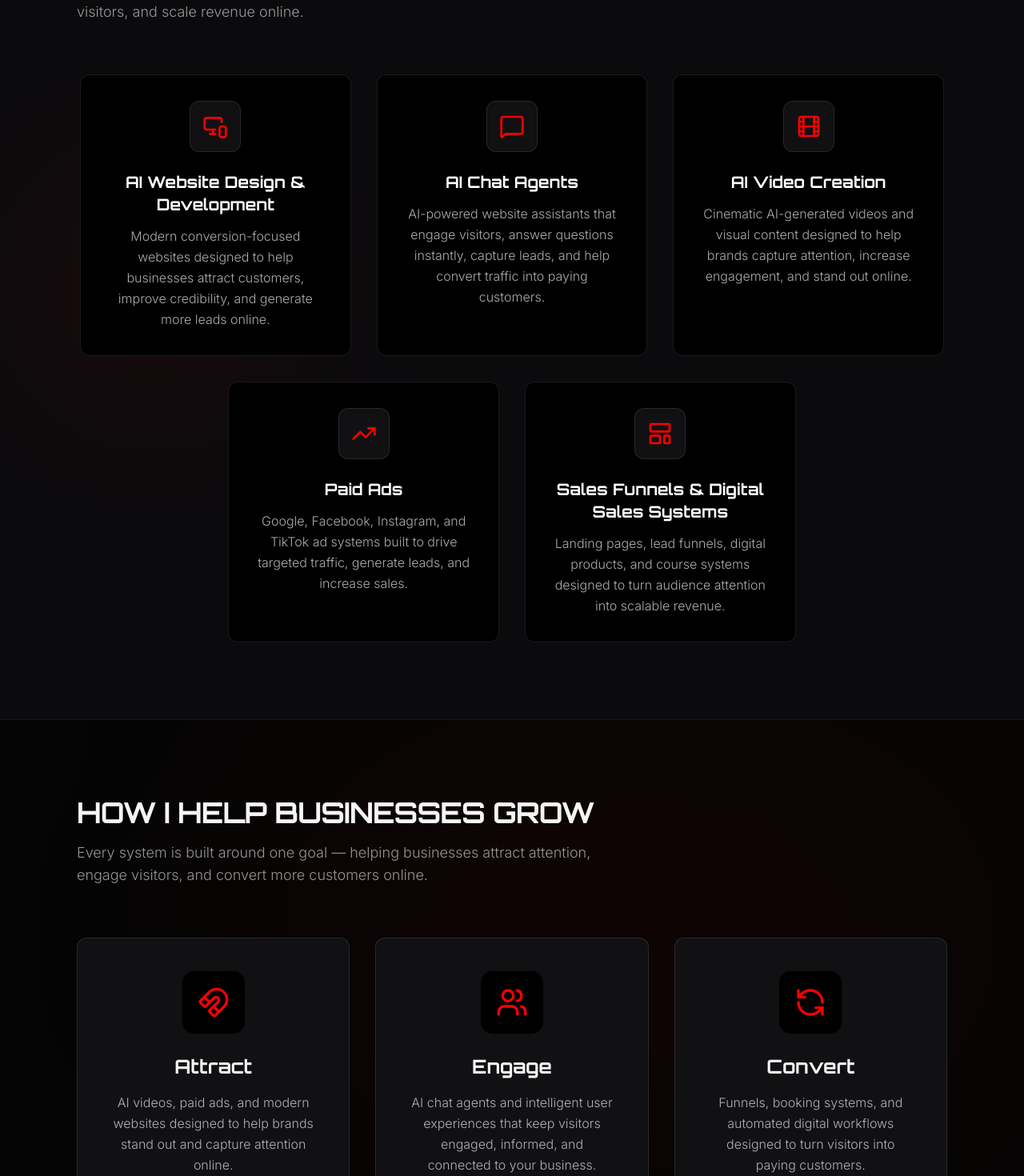
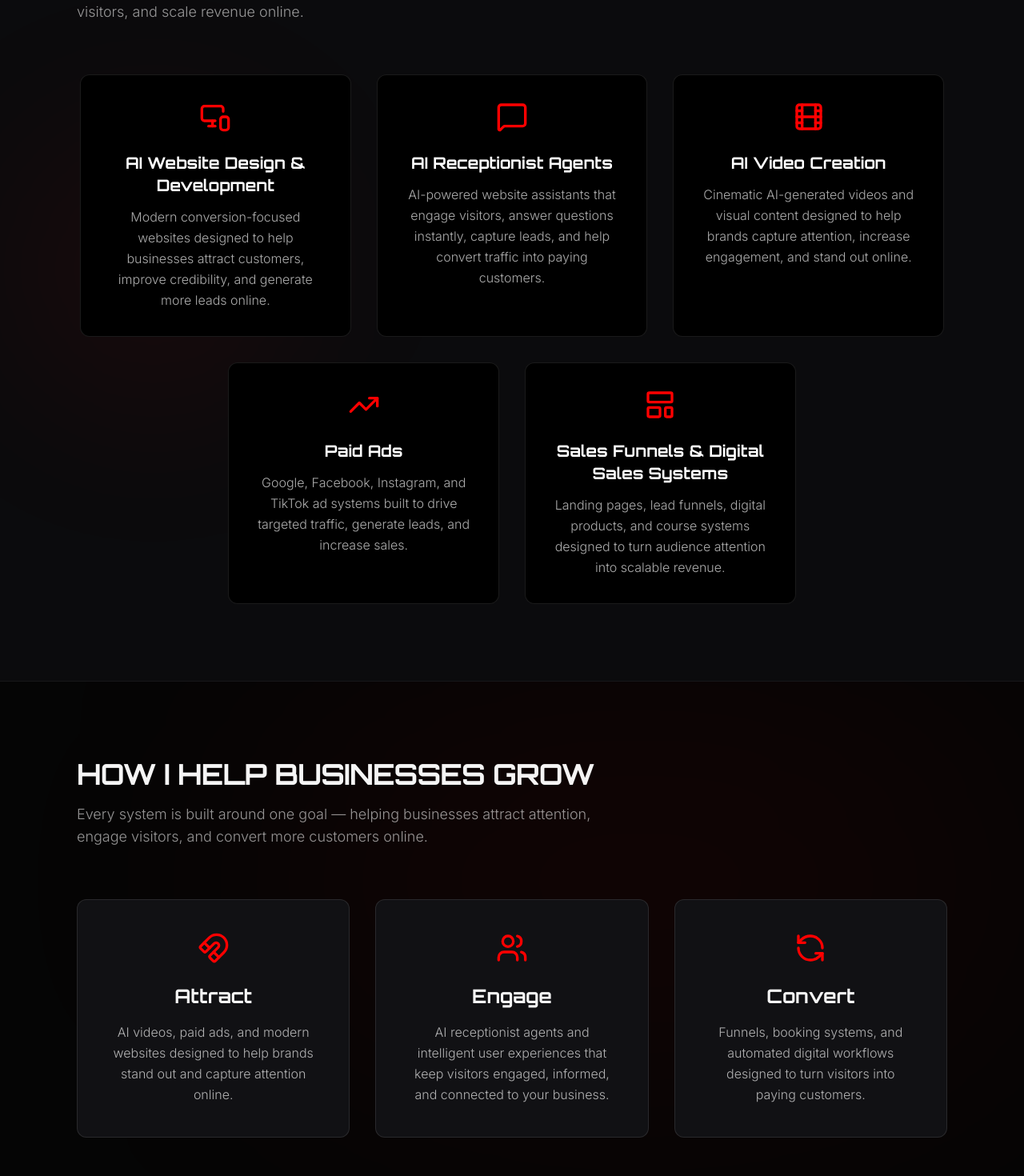
Before and after one commit to digitalchuwkudi/Digital-Chukwudi-Portfolio, a React (Vite) app: page / in a window 1280 px wide. Shown: the part 1140-2610 px from the top of the page at 80% size. Built offline with nearby package versions, Linux system fonts and the light colour scheme.

Commit message:
feat: rebrand AI chat agents to AI receptionist agents
- Update terminology across components to reflect "AI receptionist agents"
- Add react-player dependency for future media integration
- Adjust service card icon sizes for improved visual consistency

```diff
--- a/src/components/Hero.tsx
+++ b/src/components/Hero.tsx
@@ -35,7 +35,7 @@ export function Hero() {
           </h1>
 
           <p className="text-lg sm:text-xl text-soft-white/90 font-light leading-relaxed max-w-2xl drop-shadow-sm">
-            From AI websites and chat agents to cinematic AI videos, paid ads, and digital sales systems - I help turn attention into leads and sales.
+            From AI websites and AI receptionist agents to cinematic AI videos, paid ads, and digital sales systems - I help turn attention into leads and sales.
           </p>
         </motion.div>
 
--- a/src/components/HowIHelp.tsx
+++ b/src/components/HowIHelp.tsx
@@ -5,17 +5,17 @@ const steps = [
   {
     title: "Attract",
     description: "AI videos, paid ads, and modern websites designed to help brands stand out and capture attention online.",
-    icon: <div className="w-20 h-20 bg-black rounded-2xl flex items-center justify-center border border-white/5 shadow-inner mb-6 mx-auto"><Magnet className="w-10 h-10 text-brand-orange" /></div>
+    icon: <Magnet className="w-10 h-10 text-brand-orange mb-6" />
   },
   {
     title: "Engage",
-    description: "AI chat agents and intelligent user experiences that keep visitors engaged, informed, and connected to your business.",
-    icon: <div className="w-20 h-20 bg-black rounded-2xl flex items-center justify-center border border-white/5 shadow-inner mb-6 mx-auto"><Users className="w-10 h-10 text-brand-orange" /></div>
+    description: "AI receptionist agents and intelligent user experiences that keep visitors engaged, informed, and connected to your business.",
+    icon: <Users className="w-10 h-10 text-brand-orange mb-6" />
   },
   {
     title: "Convert",
     description: "Funnels, booking systems, and automated digital workflows designed to turn visitors into paying customers.",
-    icon: <div className="w-20 h-20 bg-black rounded-2xl flex items-center justify-center border border-white/5 shadow-inner mb-6 mx-auto"><RefreshCcw className="w-10 h-10 text-brand-orange" /></div>
+    icon: <RefreshCcw className="w-10 h-10 text-brand-orange mb-6" />
   }
 ];
 
--- a/src/components/SelectedWork.tsx
+++ b/src/components/SelectedWork.tsx
@@ -1,5 +1,7 @@
+import { useState } from 'react';
 import { motion } from 'motion/react';
 import { ExternalLink, Github, Code, CheckCircle2 } from 'lucide-react';
+import ReactPlayer from 'react-player';
 
 const projects = [
   {
@@ -8,7 +10,7 @@ const projects = [
     role: "Dental Growth Platform",
     whatIDid: [
       "Website Design & Development",
-      "AI Chat Integration",
+      "AI Receptionist Integration",
       "Appointment Booking System",
       "Conversion Optimization",
       "Patient Lead Flow"
@@ -37,7 +39,7 @@ const projects = [
     description: "AI-powered lead generation platform designed to help dental practices capture, qualify, and convert new patient inquiries automatically.",
     role: "AI Lead Conversion System",
     whatIDid: [
-      "AI Chat Agent",
+      "AI Receptionist Agent",
       "Lead Automation",
       "Landing Page Design",
       "Patient Qualification System",
@@ -49,8 +51,8 @@ const projects = [
   },
   {
     title: "Kroxx Global Concept",
-    description: "Modern business platform designed for a premium phone and laptop gadgets brand offering device sales, repairs, diagnostics, upgrades, and accessories in Abuja.",
-    role: "Phone, Laptop Gadgets & Repair Platform",
+    description: "Modern business platform designed for a phone and laptop gadgets brand offering device sales, repairs, upgrades, and accessories",
+    role: "Customer Service & Booking Platform",
     whatIDid: [
       "Website Design & Development",
       "Service-Focused User Experience",
@@ -59,13 +61,45 @@ const projects = [
       "Booking & Inquiry Flow",
       "Brand Experience Design"
     ],
-    resultText: "Built to help customers easily explore phone and laptop gadgets, request repairs, book premium services, and connect with the business faster online.",
+    resultText: "Helped customers inquire about phone and laptop, gadgets, request repairs, book services, and connect with the business faster online.",
     mockup: "https://images.unsplash.com/photo-1504384308090-c894fdcc538d?q=80&w=600&auto=format&fit=crop",
     caseStudyLink: "https://kroxxglobalconcept.pages.dev"
+  },
+  {
+    title: "Cinematic AI Visual Experience",
+    description: "High-end AI-generated cinematic visuals designed to capture attention, strengthen brand storytelling, and create immersive digital experiences for modern businesses and creators.",
+    role: "AI Cinematic Video Creation",
+    whatIDid: [
+      "AI Video Creation",
+      "Cinematic Scene Design",
+      "Motion Direction",
+      "Visual Storytelling",
+      "AI-Assisted Production"
+    ],
+    resultText: "Created a visually immersive AI-powered cinematic experience designed to increase engagement and elevate premium brand perception online.",
+    videoUrl: "https://www.youtube.com/watch?v=NW9a-Z8w4vs",
+    caseStudyLink: "https://www.youtube.com/watch?v=NW9a-Z8w4vs"
+  },
+  {
+    title: "Kroxx Global Concept AI Commercial",
+    description: "AI-generated promotional advertisement created to help Kroxx Global showcase its phone and laptop gadgets, repair services, and premium customer experience through cinematic visual storytelling.",
+    role: "AI Advertisement Campaign",
+    whatIDid: [
+      "AI Video Creation",
+      "Advertisement Concept Design",
+      "Cinematic Product Visuals",
+      "Motion Editing",
+      "Brand-Focused Storytelling"
+    ],
+    resultText: "Produced a modern AI-powered commercial designed to attract attention, strengthen brand identity, and improve customer engagement online.",
+    videoUrl: "https://youtube.com/shorts/6VKfMY08fTU",
+    caseStudyLink: "https://youtube.com/shorts/6VKfMY08fTU"
   }
 ];
 
 export function SelectedWork() {
+  const [playingIndex, setPlayingIndex] = useState<number | null>(null);
+
   return (
     <section id="work" className="py-24 px-6 sm:px-12 lg:px-24 border-y border-white/5 bg-gradient-to-b from-black to-[#0B0B0D]">
       <div className="max-w-7xl mx-auto">
@@ -80,7 +114,7 @@ export function SelectedWork() {
           <p className="text-soft-white/60 text-lg max-w-2xl lg:mx-0">A collection of AI-powered websites and digital systems designed to help businesses grow, convert, and scale online.</p>
         </motion.div>
 
-        <div className="grid grid-cols-1 lg:grid-cols-3 gap-8">
+        <div className="grid grid-cols-1 md:grid-cols-2 gap-8">
           {projects.map((project, index) => (
             <motion.div
               key={index}
@@ -99,8 +133,27 @@ export function SelectedWork() {
 
                 {/* Mockup Container */}
                 <div className="w-full aspect-[4/3] rounded-lg overflow-hidden bg-black border border-white/5 mb-6 relative shadow-lg group-hover:border-brand-orange/30 transition-colors">
-                  <div className="absolute inset-0 bg-gradient-to-t from-[#111114] to-transparent opacity-50 z-10" />
-                  <img src={project.mockup} alt={project.title} className="w-full h-full object-cover grayscale opacity-80 group-hover:grayscale-0 group-hover:opacity-100 transition-all duration-500 transform group-hover:scale-105" />
+                  <div className="absolute inset-0 bg-gradient-to-t from-[#111114] to-transparent opacity-50 z-10 pointer-events-none" />
+                  {project.videoUrl ? (
+                    <div className="w-full h-full relative z-20">
+                      <ReactPlayer
+                        url={project.videoUrl}
+                        width="100%"
+                        height="100%"
+                        playing={playingIndex === index}
+                        controls
+                        onPlay={() => setPlayingIndex(index)}
+                        style={{ position: 'absolute', top: 0, left: 0 }}
+                        config={{
+                          youtube: {
+                            playerVars: { modestbranding: 1, rel: 0 }
+                          }
+                        }}
+                      />
+                    </div>
+                  ) : (
+                    <img src={project.mockup} alt={project.title} className="w-full h-full object-cover grayscale opacity-80 group-hover:grayscale-0 group-hover:opacity-100 transition-all duration-500 transform group-hover:scale-105" />
+                  )}
                 </div>
 
                 {/* Description below */}
@@ -139,11 +192,11 @@ export function SelectedWork() {
           whileInView={{ opacity: 1, y: 0 }}
           viewport={{ once: true }}
           transition={{ duration: 0.6, delay: 0.4 }}
-          className="mt-8 relative overflow-hidden rounded-xl bg-black border border-white/10 p-8 flex flex-col sm:flex-row items-center justify-between gap-6 hover:border-brand-orange/30 hover:shadow-[0_0_20px_rgba(255,90,54,0.1)] transition-all"
+          className="mt-8 relative overflow-hidden rounded-xl bg-black border border-white/10 p-8 flex flex-col sm:flex-row items-start sm:items-center justify-between gap-6 hover:border-brand-orange/30 hover:shadow-[0_0_20px_rgba(255,90,54,0.1)] transition-all"
         >
-          <div className="flex items-center gap-6">
-            <div className="w-16 h-16 rounded-xl bg-[#111114] border border-white/10 flex items-center justify-center shrink-0">
-               <Github className="w-8 h-8 text-soft-white/80" />
+          <div className="flex flex-col items-start gap-4">
+            <div className="p-3 bg-[#111] rounded-lg border border-white/10 shadow-[0_0_15px_rgba(255,255,255,0.03)] inline-block">
+               <Github className="w-6 h-6 text-soft-white/60" />
             </div>
             <div>
               <h3 className="font-display text-xl sm:text-2xl font-bold mb-2">Open Source Lab</h3>
@@ -155,7 +208,7 @@ export function SelectedWork() {
             href="https://github.com/digitalchuwkudi"
             target="_blank"
             rel="noopener noreferrer"
-            className="flex items-center gap-2 px-6 py-3 bg-white/5 border border-white/10 text-white rounded-lg font-display text-sm uppercase tracking-widest hover:border-brand-orange hover:text-brand-orange transition-all whitespace-nowrap"
+            className="flex items-center justify-center sm:justify-start gap-2 px-6 py-3 bg-white/5 border border-white/10 text-white rounded-lg font-display text-sm uppercase tracking-widest hover:border-brand-orange hover:text-brand-orange transition-all whitespace-nowrap w-full sm:w-auto mt-4 sm:mt-0"
           >
             <Code className="w-4 h-4" />
             Explore Projects
--- a/src/components/Services.tsx
+++ b/src/components/Services.tsx
@@ -5,27 +5,27 @@ const services = [
   {
     title: "AI Website Design & Development",
     description: "Modern conversion-focused websites designed to help businesses attract customers, improve credibility, and generate more leads online.",
-    icon: <MonitorSmartphone className="w-8 h-8 text-brand-orange" />
+    icon: <MonitorSmartphone className="w-10 h-10 text-brand-orange" />
   },
   {
-    title: "AI Chat Agents",
+    title: "AI Receptionist Agents",
     description: "AI-powered website assistants that engage visitors, answer questions instantly, capture leads, and help convert traffic into paying customers.",
-    icon: <MessageSquare className="w-8 h-8 text-brand-orange" />
+    icon: <MessageSquare className="w-10 h-10 text-brand-orange" />
   },
   {
     title: "AI Video Creation",
     description: "Cinematic AI-generated videos and visual content designed to help brands capture attention, increase engagement, and stand out online.",
-    icon: <Film className="w-8 h-8 text-brand-orange" />
+    icon: <Film className="w-10 h-10 text-brand-orange" />
   },
   {
     title: "Paid Ads",
     description: "Google, Facebook, Instagram, and TikTok ad systems built to drive targeted traffic, generate leads, and increase sales.",
-    icon: <TrendingUp className="w-8 h-8 text-brand-orange" />
+    icon: <TrendingUp className="w-10 h-10 text-brand-orange" />
   },
   {
     title: "Sales Funnels & Digital Sales Systems",
     description: "Landing pages, lead funnels, digital products, and course systems designed to turn audience attention into scalable revenue.",
-    icon: <LayoutTemplate className="w-8 h-8 text-brand-orange" />
+    icon: <LayoutTemplate className="w-10 h-10 text-brand-orange" />
   }
 ];
 
@@ -58,7 +58,7 @@ export function Services() {
             >
               <div className="absolute inset-0 bg-gradient-to-br from-brand-orange/5 to-transparent opacity-0 group-hover:opacity-100 transition-opacity duration-700 pointer-events-none" />
 
-              <div className="mb-6 w-16 h-16 rounded-xl bg-[#111114] border border-white/10 flex items-center justify-center shrink-0 group-hover:scale-110 transition-transform duration-500 shadow-inner">
+              <div className="mb-6 group-hover:scale-110 transition-transform duration-500">
                 {service.icon}
               </div>
 
```
Also changed, not shown: package.json (+7 -6 lines), src/components/About.tsx (+5 -5 lines), 1 other file (tests, documents, lock files or other folders).
